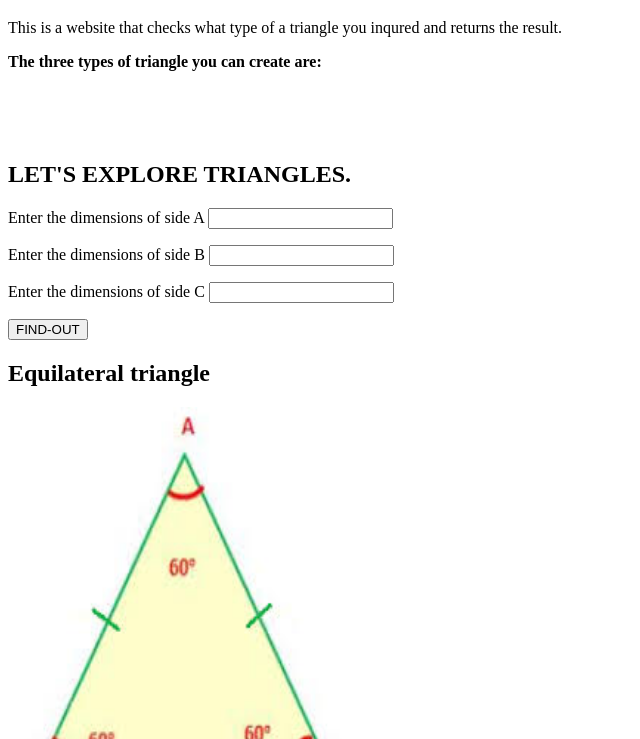
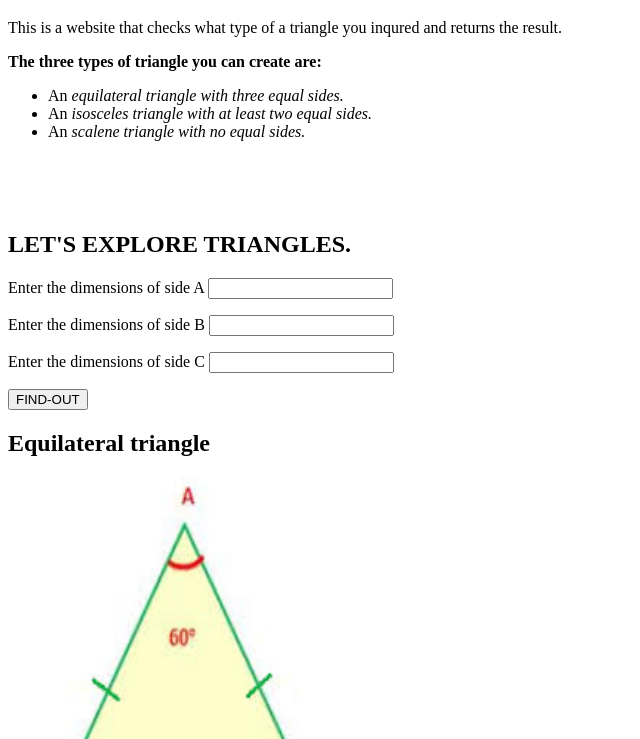
Before and after one commit to ugiriwabo/Triangle-tracker, a plain HTML site: page index.html in a window 1280 px wide. Shown: the part 61-800 px from the top of the page, without its empty margins (0-640 px from the left). Drawn offline with Linux system fonts and the light colour scheme.

Commit message:
add unoderded lis in index.html

```diff
--- a/index.html
+++ b/index.html
@@ -11,6 +11,11 @@
     <h1>TRIANGLE TYPE FINDER</h1>
     <p>This is a website that checks what type of a triangle you inqured and returns the result.</p>
     <p><strong>The three types of triangle you can create are:</strong></p>
+    <ul>
+        <li>An <em>equilateral</strong> triangle with three equal sides.</em>
+        <li>An <em>isosceles</strong> triangle with at least two equal sides.</em>
+        <li>An <em>scalene</strong> triangle with no equal sides.</em>
+     </ul>
     <div>
         <br>
         <br>
```
